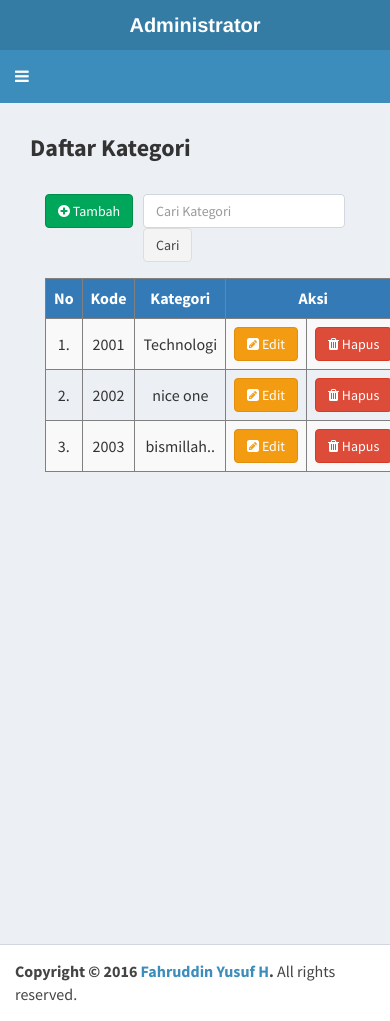
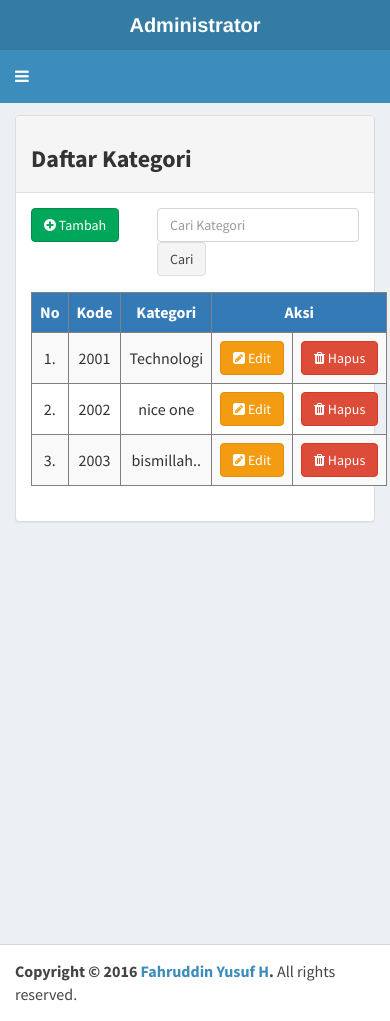
Before and after one commit to fahruddin14431/CMS, a PHP site: page /index.php?master=kategori in a window 390 px wide. Run offline with PHP 8.4, Linux system fonts and the light colour scheme; a user stored in the database is signed in; data comes from the database, SQL or seed files in the repository.

Commit message:
update ui responsive

```diff
--- a/Administrator/Kategori/tampil_kategori.php
+++ b/Administrator/Kategori/tampil_kategori.php
@@ -18,15 +18,18 @@ $header = array("No","Kode","Kategori");
 
 ?>
 
-<div class="container-fluid">
-	<h3><b>Daftar Kategori</b></h3>
-	<br>
+<div class="container col-md-8">
 
+	<div class="panel panel-default">
+		<div class="panel-heading">
+			<h3 class="panel-tittle"><b>Daftar Kategori</b></h3>
+		</div>
+
+	<div class="panel-body">
 		<?php
 			if($row = $result->num_rows<=0){
 			 echo 'Data Tidak tersedia '.'<b><a href="index.php?master=form_tambah_kategori">Tambah Data</a></b>'; } else { ?>
 
-	<div class="col-md-8">
 			<a href="index.php?master=form_tambah_kategori" class="btn btn-success "><i class="fa fa-plus-circle"></i> Tambah</a>
 
 			<form action="" method="GET" class="form-inline pull-right">
@@ -54,6 +57,9 @@ $header = array("No","Kode","Kategori");
 				<?php } ?>
 			</tbody>
 		</table>
+
+	</div>
+
 </div>
 
 </div>
--- a/Administrator/beranda.php
+++ b/Administrator/beranda.php
@@ -5,6 +5,8 @@
 	<title>Beranda</title>
 </head>
 <body>
+
+	<div class="container">
 
 	<h2>Halaman Beranda</h2>
 
@@ -22,5 +24,7 @@
 	cillum dolore eu fugiat nulla pariatur. Excepteur sint occaecat cupidatat non
 	proident, sunt in culpa qui officia deserunt mollit anim id est laborum.</p>
 
+	</div>
+
 </body>
 </html>
--- a/Administrator/index.php
+++ b/Administrator/index.php
@@ -107,6 +107,7 @@ $result = $koneksi->query($sql);
 
       <!-- Main content -->
       <section class="content">
+        <div class="row">
           <?php
           if ((isset($_GET['master']))||(isset($_GET['laporan']))) {
 
@@ -127,7 +128,7 @@ $result = $koneksi->query($sql);
             include 'beranda.php';
           }
            ?>
-
+        </div>
       </section>
       <!-- end content -->
 
--- a/Assets/bootstrap/css/style.css
+++ b/Assets/bootstrap/css/style.css
@@ -8,7 +8,6 @@ body {
 }
 
 .form-signin {
-  max-width: 380px;
   padding: 15px 35px 45px;
   margin: 0 auto;
   background-color: #fff;
@@ -45,5 +44,5 @@ body {
 }
 
 .mar-top{
-  margin-top: 200px;
+  margin-top: 100px;
 }
--- a/Login/login.php
+++ b/Login/login.php
@@ -7,7 +7,8 @@
 </head>
 <body>
 
-  <div class="container wrapper">
+  <div class="container-fluid mar-top">
+    <div class="col-xs-12 col-sm-8 col-md-4 col-sm-offset-2 col-md-offset-4">
       <form class="form-signin" method="POST" action="proses_login.php">
         <h2 class="form-signin-heading text-center">Login <small>cms</small></h2>
           <div class="form-group">
@@ -21,6 +22,7 @@
             <button class="btn btn-lg btn-primary btn-block" type="submit">Login</button>
       </form>
     </div>
+  </div>
 
 </body>
 </html>
```
Also changed, not shown: Administrator/Kategori/form_tambah_kategori.php (+25 -11 lines). Lines whose indentation alone changed are shown as unchanged.
